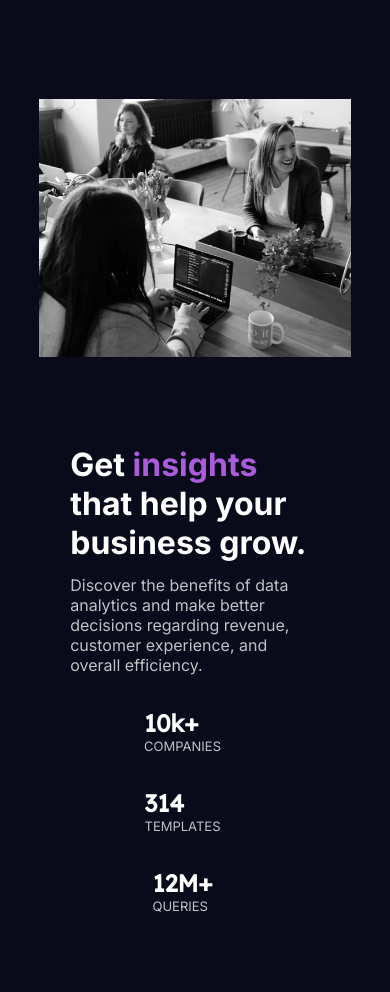
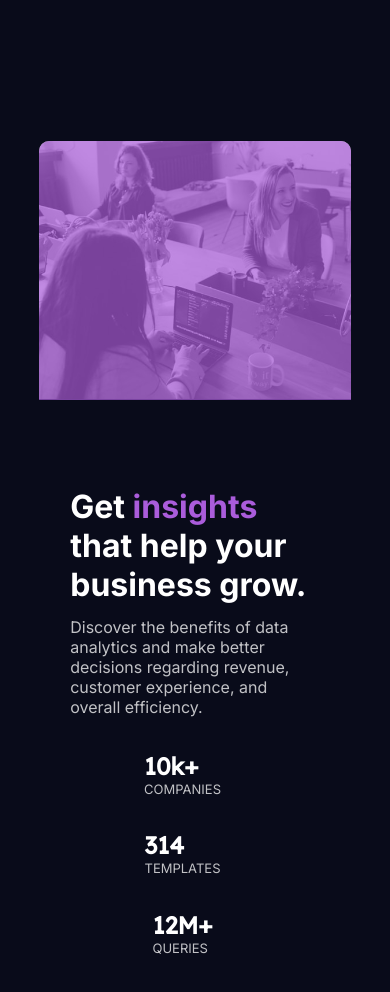
Before and after one commit to ProgrammerKelliton/StatsPreview, a React (Vite) app: page / in a window 390 px wide. Shown: the top 992 px of the page. Built offline with nearby package versions, Linux system fonts and the light colour scheme.

Commit message:
Adicionando responsividade

```diff
--- a/src/app/App.scss
+++ b/src/app/App.scss
@@ -23,10 +23,16 @@ body {
     }
 
     &__container {
-        width: min(400px, 50%);
+        width: min(400px, 120%);
+        position: relative;
 
+        &::before {
+            position: absolute;
+            width: inherit;
+            height: 99%;
+        }
         .container__img {
-            width: 120%;
+            width: inherit;
         }
     }
 }
@@ -48,22 +54,31 @@ body {
             font-weight: 400;
         }
     }
+    &__container {
+        border-radius: 0 10px 10px 0;
+
+        &::before {
+            content: "";
+            background-color: rgba(170, 92, 219, 0.7);
+            border-radius: inherit;
+        }
+        .container__img {
+            border-radius: inherit;
+        }
+    }
 }
 
-@media (max-width: 600px) {
+@media (max-width: 670px) {
     .App {
         flex-direction: column-reverse;
-        margin: 10vh 10vw;
+        margin: 15vh 10vw;
 
         &__main {
             width: 80%;
         }
         &__container {
             width: 100%;
-
-            .container__img {
-                width: 100%;
-            }
+            border-radius: 10px 10px 0 0;
         }
         .main__info {
             flex-direction: column;
```
